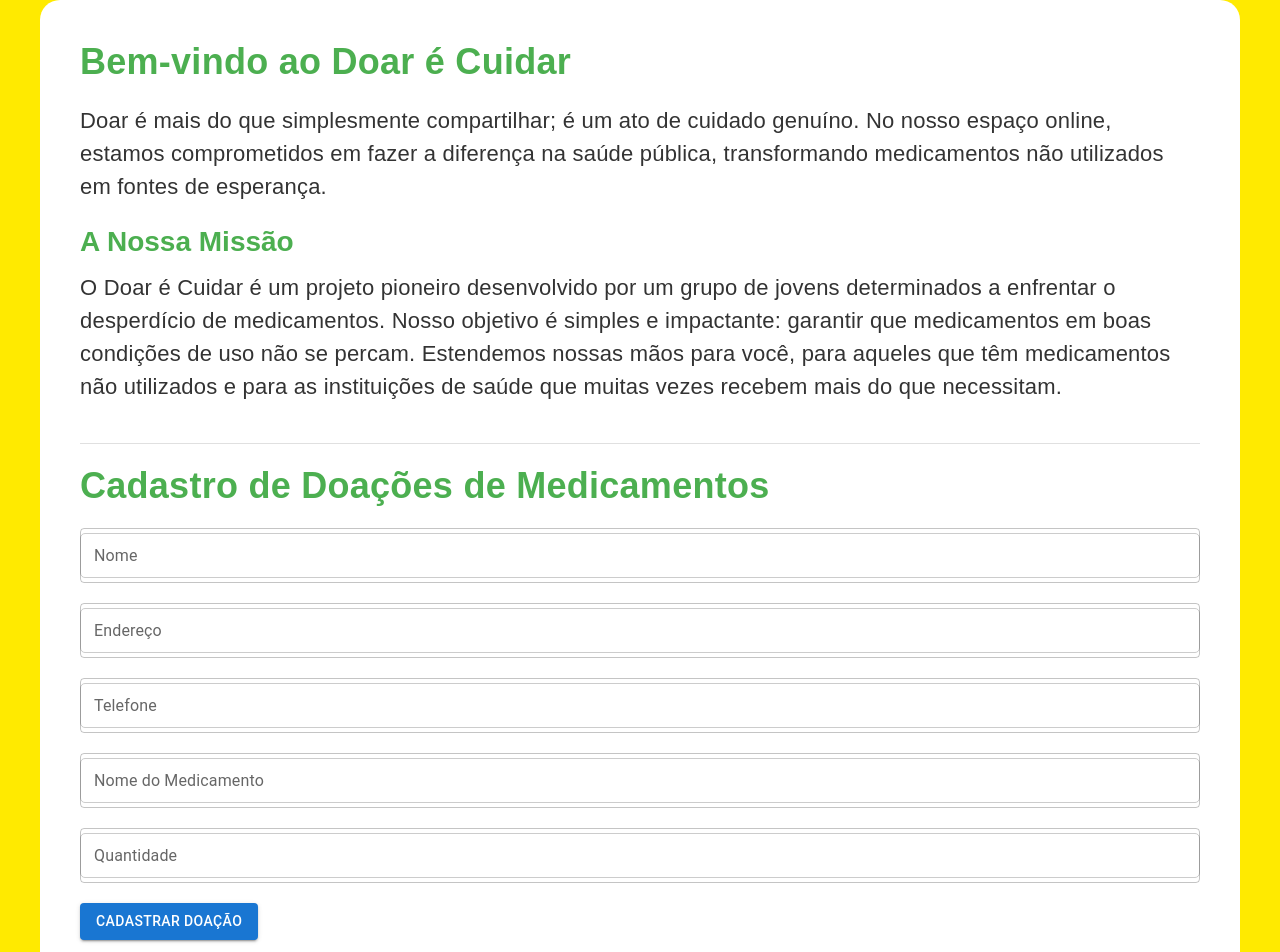
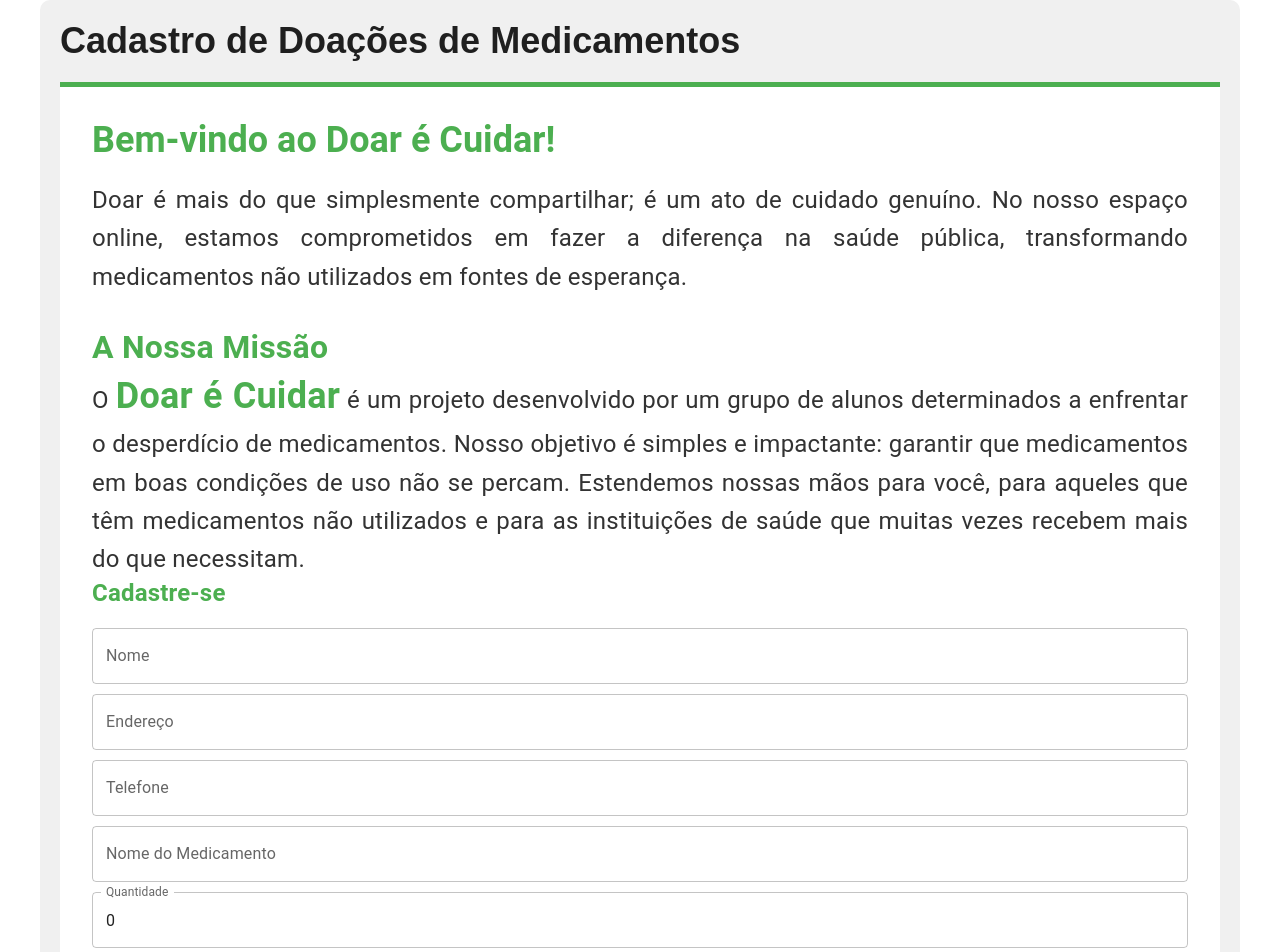
Before and after one commit to jacksonujaque/ideia-unica, a Next.js app: page / in a window 1280 px wide. Shown: the top 952 px of the page. Built offline with nearby package versions, Linux system fonts and the light colour scheme.

Commit message:
primeira página

```diff
--- a/pages/Home.css
+++ b/pages/Home.css
@@ -1,16 +1,16 @@
 /* Estilo para o corpo do site */
 body {
-  font-family: 'Arial', sans-serif;
-  background-color: #ffea00; /* Amarelo */
-  color: #333;
+  font-family: Arial, sans-serif;
+  background-color: #fff;
   margin: 0;
   padding: 0;
 }
 
 /* Estilo para o cabeçalho */
 h3 {
-  font-family: 'Arial', sans-serif;
-  color: #007BFF; /* Azul */
+  color: #007BFF;
+  font-size: 36px;
+  font-weight: bold;
   margin-top: 30px;
 }
 
@@ -26,7 +26,7 @@ input[type="number"] {
 
 /* Estilo para o botão de cadastro */
 button {
-  background-color: #007BFF; /* Azul */
+  background-color: #007BFF;
   color: white;
   padding: 10px 20px;
   border: none;
@@ -47,12 +47,11 @@ li {
   margin: 5px 0;
   display: flex;
   justify-content: space-between;
-  font-family: 'Arial', sans-serif;
 }
 
 /* Estilo para o ícone de lixeira */
 button[aria-label="delete"] {
-  background-color: #ff3547; /* Vermelho */
+  background-color: #ff3547;
   color: white;
   border: none;
   border-radius: 50%;
@@ -66,7 +65,7 @@ button[aria-label="delete"] {
 
 /* Estilo para a área de cadastro */
 .form-container {
-  background-color: #f1f1f1; /* Cinza claro */
+  background-color: #f1f1f1;
   padding: 20px;
   border-radius: 10px;
   box-shadow: 0 0 10px rgba(0, 0, 0, 0.2);
@@ -74,14 +73,14 @@ button[aria-label="delete"] {
 
 /* Estilo para as divisórias */
 .divider {
-  background-color: #007BFF; /* Azul */
+  background-color: #007BFF;
   height: 3px;
   margin: 30px 0;
 }
 
 /* Estilo para o rodapé */
 footer {
-  background-color: #333; /* Preto */
+  background-color: #333;
   color: #fff;
   padding: 10px 0;
   text-align: center;
--- a/pages/_app.js
+++ b/pages/_app.js
@@ -1,13 +1,38 @@
-// pages/_app.js
-
-import './Home.css'; // Substitua pelo caminho correto do seu arquivo CSS global
-import Index from './index.js'; // Importe o index.js ou o componente desejado
+import { useState } from 'react';
+import { CssBaseline, Container, Typography } from '@mui/material';
+import { AnimatePresence } from 'framer-motion';
 
 function MyApp({ Component, pageProps }) {
+  const [doacoesRecentes, setDoacoesRecentes] = useState([]);
+
   return (
-    <Component {...pageProps}>
-      <Index />
-    </Component>
+    <Container
+      style={{
+        background: '#f0f0f0',
+        padding: '20px',
+        borderRadius: '10px',
+        fontFamily: 'Arial, sans-serif',
+      }}
+    >
+      <CssBaseline />
+      <Typography
+        variant="h3"
+        gutterBottom
+        style={{
+          fontSize: '36px',
+          fontWeight: 'bold',
+          marginBottom: '20px',
+          fontFamily: 'Arial, sans-serif',
+        }}
+      >
+        Cadastro de Doações de Medicamentos
+      </Typography>
+      <Component
+        {...pageProps}
+        doacoesRecentes={doacoesRecentes}
+        setDoacoesRecentes={setDoacoesRecentes}
+      />
+    </Container>
   );
 }
 
--- a/pages/index.js
+++ b/pages/index.js
@@ -8,56 +8,83 @@ import {
   ListItem,
   ListItemText,
   IconButton,
-  Box,
-  Divider,
 } from '@mui/material';
 import { Delete } from '@mui/icons-material';
-import { motion } from 'framer-motion';
+import { motion, AnimatePresence } from 'framer-motion';
 
-export default function Home() {
-  const [nome, setNome] = useState('');
-  const [endereco, setEndereco] = useState('');
-  const [telefone, setTelefone] = useState('');
-  const [medicamento, setMedicamento] = useState('');
-  const [quantidade, setQuantidade] = useState('');
-  const [doacoesRecentes, setDoacoesRecentes] = useState([]);
-
-  const handleNomeChange = (e) => {
-    setNome(e.target.value);
+const style = {
+  container: {
+    backgroundColor: '#FFFFFF',
+    padding: '2rem',
+    borderTop: '5px solid #4CAF50',
+    fontFamily: 'Arial, sans-serif',
+    textAlign: 'justify',
+  },
+  title: {
+    color: '#4CAF50',
+    fontSize: '36px',
+    fontWeight: 'bold',
+    marginBottom: '20px',
+  },
+  textField: {
+    marginBottom: '10px',
+  },
+  button: {
+    background: '#4CAF50',
+    color: '#FFFFFF',
+    marginBottom: '20px',
+  },
+  introduction: {
+    color: '#333333',
+    fontSize: '1.5rem',
+    lineHeight: '1.6',
+  },
+  mission: {
+    color: '#4CAF50',
+    fontSize: '2rem',
+    fontWeight: 'bold',
+    marginTop: '2rem',
+  },
+  cadastreTitle: {
+    color: '#4CAF50',
+    fontSize: '24px',
+    fontWeight: 'bold',
+    marginBottom: '20px',
+  },
 };
 
-  const handleEnderecoChange = (e) => {
-    setEndereco(e.target.value);
-  };
+const App = () => {
+  const [doacoesRecentes, setDoacoesRecentes] = useState([]);
+  const [formData, setFormData] = useState({
+    nome: '',
+    endereco: '',
+    telefone: '',
+    medicamento: '',
+    quantidade: 0,
+  });
 
-  const handleTelefoneChange = (e) => {
-    setTelefone(e.target.value);
-  };
-
-  const handleMedicamentoChange = (e) => {
-    setMedicamento(e.target.value);
-  };
-
-  const handleQuantidadeChange = (e) => {
-    setQuantidade(e.target.value);
+  const handleInputChange = (e) => {
+    const { name, value } = e.target;
+    setFormData({ ...formData, [name]: value });
   };
 
   const handleCadastroDonation = () => {
-    if (nome.trim() !== '' && endereco.trim() !== '' && telefone.trim() !== '' && medicamento.trim() !== '' && quantidade > 0) {
-      const novaDoacao = {
-        nome,
-        endereco,
-        telefone,
-        medicamento,
-        quantidade,
-      };
-
+    if (
+      formData.nome.trim() !== '' &&
+      formData.endereco.trim() !== '' &&
+      formData.telefone.trim() !== '' &&
+      formData.medicamento.trim() !== '' &&
+      formData.quantidade > 0
+    ) {
+      const novaDoacao = { ...formData };
       setDoacoesRecentes([novaDoacao, ...doacoesRecentes]);
-      setNome('');
-      setEndereco('');
-      setTelefone('');
-      setMedicamento('');
-      setQuantidade('');
+      setFormData({
+        nome: '',
+        endereco: '',
+        telefone: '',
+        medicamento: '',
+        quantidade: 0,
+      });
     }
   };
 
@@ -68,103 +95,101 @@ export default function Home() {
   };
 
   return (
-    <Container style={{ background: 'white', padding: '40px', borderRadius: '20px', fontFamily: 'Arial, sans-serif' }}>
+    <Container style={style.container}>
       <motion.div
-        initial={{ opacity: 0 }}
-        animate={{ opacity: 1 }}
+        initial={{ opacity: 0, y: -10 }}
+        animate={{ opacity: 1, y: 0 }}
         transition={{ duration: 1 }}
       >
-        <Typography variant="h4" gutterBottom style={{ fontSize: '36px', fontWeight: 'bold', marginBottom: '20px', fontFamily: 'Arial, sans-serif', color: '#4CAF50' }}>
-          <strong>Bem-vindo ao Doar é Cuidar</strong>
+        <Typography variant="h3" gutterBottom style={style.title}>
+          Bem-vindo ao <span style={style.title}>Doar é Cuidar!</span>
         </Typography>
-        <Typography style={{ fontSize: '22px', marginBottom: '20px', fontFamily: 'Arial, sans-serif' }}>
+        <Typography variant="body1" style={style.introduction}>
           Doar é mais do que simplesmente compartilhar; é um ato de cuidado genuíno. No nosso espaço online, estamos comprometidos em fazer a diferença na saúde pública, transformando medicamentos não utilizados em fontes de esperança.
         </Typography>
-        <Typography variant="h5" style={{ fontSize: '28px', fontWeight: 'bold', marginBottom: '10px', fontFamily: 'Arial, sans-serif', color: '#4CAF50' }}>
-          <strong>A Nossa Missão</strong>
+        <Typography variant="h4" style={style.mission}>
+          A Nossa Missão
         </Typography>
-        <Typography style={{ fontSize: '22px', fontFamily: 'Arial, sans-serif' }}>
-          O Doar é Cuidar é um projeto pioneiro desenvolvido por um grupo de jovens determinados a enfrentar o desperdício de medicamentos. Nosso objetivo é simples e impactante: garantir que medicamentos em boas condições de uso não se percam. Estendemos nossas mãos para você, para aqueles que têm medicamentos não utilizados e para as instituições de saúde que muitas vezes recebem mais do que necessitam.
+        <Typography variant="body1" style={style.introduction}>
+          O <span style={style.title}>Doar é Cuidar</span> é um projeto desenvolvido por um grupo de alunos determinados a enfrentar o desperdício de medicamentos. Nosso objetivo é simples e impactante: garantir que medicamentos em boas condições de uso não se percam. Estendemos nossas mãos para você, para aqueles que têm medicamentos não utilizados e para as instituições de saúde que muitas vezes recebem mais do que necessitam.
         </Typography>
       </motion.div>
-
-      <motion.div
-        initial={{ opacity: 0 }}
-        animate={{ opacity: 1 }}
-        transition={{ duration: 1 }}
-      >
-        <Divider style={{ marginTop: '40px' }} />
-        <Typography variant="h4" style={{ fontSize: '36px', fontWeight: 'bold', marginTop: '20px', fontFamily: 'Arial, sans-serif', color: '#4CAF50' }}>
-          <strong>Cadastro de Doações de Medicamentos</strong>
+      <Typography variant="h4" style={style.cadastreTitle}>
+        Cadastre-se
       </Typography>
       <TextField
         label="Nome"
         variant="outlined"
         fullWidth
-          value={nome}
-          onChange={handleNomeChange}
-          style={{ marginTop: '20px' }}
+        name="nome"
+        value={formData.nome}
+        onChange={handleInputChange}
+        style={style.textField}
       />
       <TextField
         label="Endereço"
         variant="outlined"
         fullWidth
-          value={endereco}
-          onChange={handleEnderecoChange}
-          style={{ marginTop: '20px' }}
+        name="endereco"
+        value={formData.endereco}
+        onChange={handleInputChange}
+        style={style.textField}
       />
       <TextField
         label="Telefone"
         variant="outlined"
         fullWidth
-          value={telefone}
-          onChange={handleTelefoneChange}
-          style={{ marginTop: '20px' }}
+        name="telefone"
+        value={formData.telefone}
+        onChange={handleInputChange}
+        style={style.textField}
       />
       <TextField
         label="Nome do Medicamento"
         variant="outlined"
         fullWidth
-          value={medicamento}
-          onChange={handleMedicamentoChange}
-          style={{ marginTop: '20px' }}
+        name="medicamento"
+        value={formData.medicamento}
+        onChange={handleInputChange}
+        style={style.textField}
       />
       <TextField
         label="Quantidade"
         variant="outlined"
         fullWidth
         type="number"
-          value={quantidade}
-          onChange={handleQuantidadeChange}
-          style={{ marginTop: '20px' }}
+        name="quantidade"
+        value={formData.quantidade}
+        onChange={handleInputChange}
+        style={style.textField}
       />
       <Button
         variant="contained"
         color="primary"
         onClick={handleCadastroDonation}
-          style={{ marginTop: '20px' }}
+        style={style.button}
       >
         Cadastrar Doação
       </Button>
-      </motion.div>
-
-      <motion.div
-        initial={{ opacity: 0 }}
-        animate={{ opacity: 1 }}
-        transition={{ duration: 1 }}
-      >
-        <List style={{ marginTop: '40px' }}>
+      <AnimatePresence>
         {doacoesRecentes.map((doacao, index) => (
           <motion.div
-              initial={{ opacity: 0 }}
-              animate={{ opacity: 1 }}
-              transition={{ duration: 1 }}
             key={index}
+            initial={{ x: -100, opacity: 0 }}
+            animate={{ x: 0, opacity: 1 }}
+            exit={{ x: 100, opacity: 0 }}
+            transition={{ duration: 0.5 }}
           >
-              <ListItem style={{ border: '1px solid #ccc', borderRadius: '10px', marginBottom: '10px' }}>
+            <ListItem button style={{ background: '#e0e0e0', marginBottom: '10px', borderRadius: '5px' }}>
               <ListItemText
                 primary={`Nome: ${doacao.nome}`}
-                  secondary={`Endereço: ${doacao.endereco}, Telefone: ${doacao.telefone}, Medicamento: ${doacao.medicamento}, Quantidade: ${doacao.quantidade}`}
+                secondary={`Endereço: ${doacao.endereco}, Telefone: ${doacao.telefone}`}
+                style={{ color: '#333' }}
+              />
+              <ListItemText
+                primary={`Medicamento: ${doacao.medicamento}`}
+                secondary={`Quantidade: ${doacao.quantidade}`}
+                style={{ color: '#555' }}
               />
               <IconButton
                 edge="end"
@@ -176,8 +201,9 @@ export default function Home() {
             </ListItem>
           </motion.div>
         ))}
-        </List>
-      </motion.div>
+      </AnimatePresence>
     </Container>
   );
-}
+};
+
+export default App;
```
Lines whose indentation alone changed are shown as unchanged.
